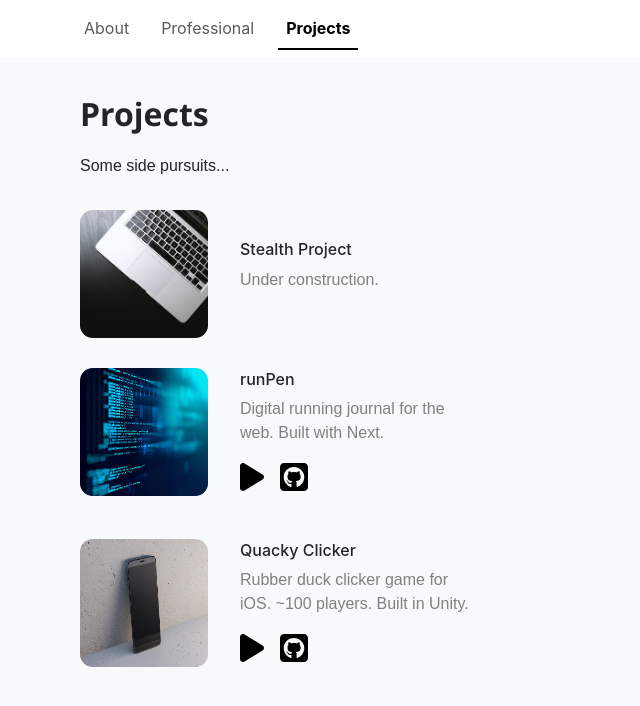
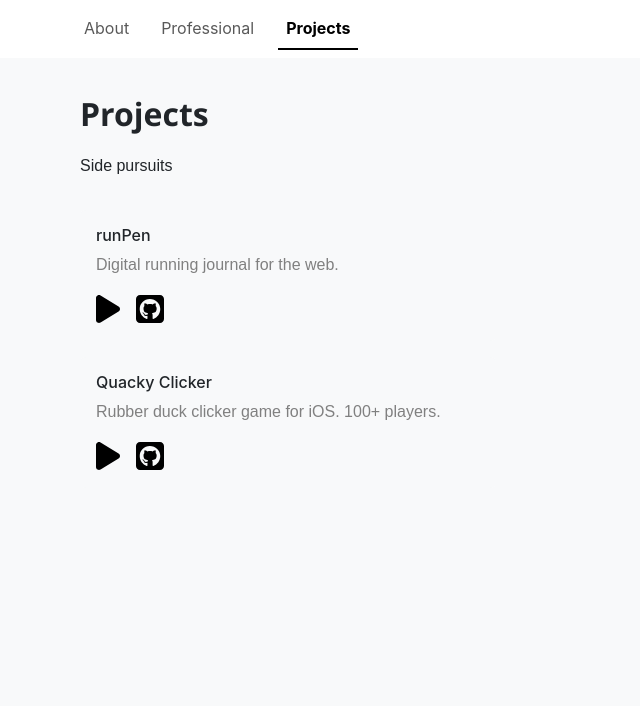
Before and after one commit to dgutkin/personal-website, a React (Create React App) app: page /projects in a window 1280 px wide. Shown: the top 706 px of the page, without its empty margins (0-640 px from the left). Built offline with nearby package versions, Linux system fonts and the light colour scheme.

Commit message:
Remove stealth project

```diff
--- a/src/pages/Projects.js
+++ b/src/pages/Projects.js
@@ -17,30 +17,18 @@ function Projects() {
             <Row>
                 <p id="name">Projects</p>
                 <br/>
-                <p>Some side pursuits...</p>
+                <p>Side pursuits</p>
             </Row>
 
             <Row>
                 <Col className="card-list">
 
                     <Card className="project-card">
-                        <Card.Img className="card-image" src="Mac.jpeg" />
-                        <Card.Body>
-                            <Card.Title>Stealth Project</Card.Title>
-                            <Card.Text>
-                                Under construction.
-                            </Card.Text>
-                            <div className="link-container">
-                            </div>
-                        </Card.Body>
-                    </Card>
 
-                    <Card className="project-card">
-                        <Card.Img className="card-image" src="Code.jpeg" />
                         <Card.Body>
                             <Card.Title>runPen</Card.Title>
                             <Card.Text>
-                                Digital running journal for the web. Built with Next.
+                                Digital running journal for the web.
                             </Card.Text>
                             <div className="link-container">
                                 <a className="link-button" href="https://runpen.ca">
@@ -55,11 +43,11 @@ function Projects() {
 
 
                     <Card className="project-card">
-                        <Card.Img className="card-image" src="Phone.jpeg" />
+
                         <Card.Body>
                             <Card.Title>Quacky Clicker</Card.Title>
                             <Card.Text>
-                                Rubber duck clicker game for iOS. ~100 players. Built in Unity.
+                                Rubber duck clicker game for iOS. 100+ players.
                             </Card.Text>
                             <div className="link-container">
                                 <a className="link-button" href="https://apps.apple.com/us/app/quacky-clicker/id1512702178">
```
